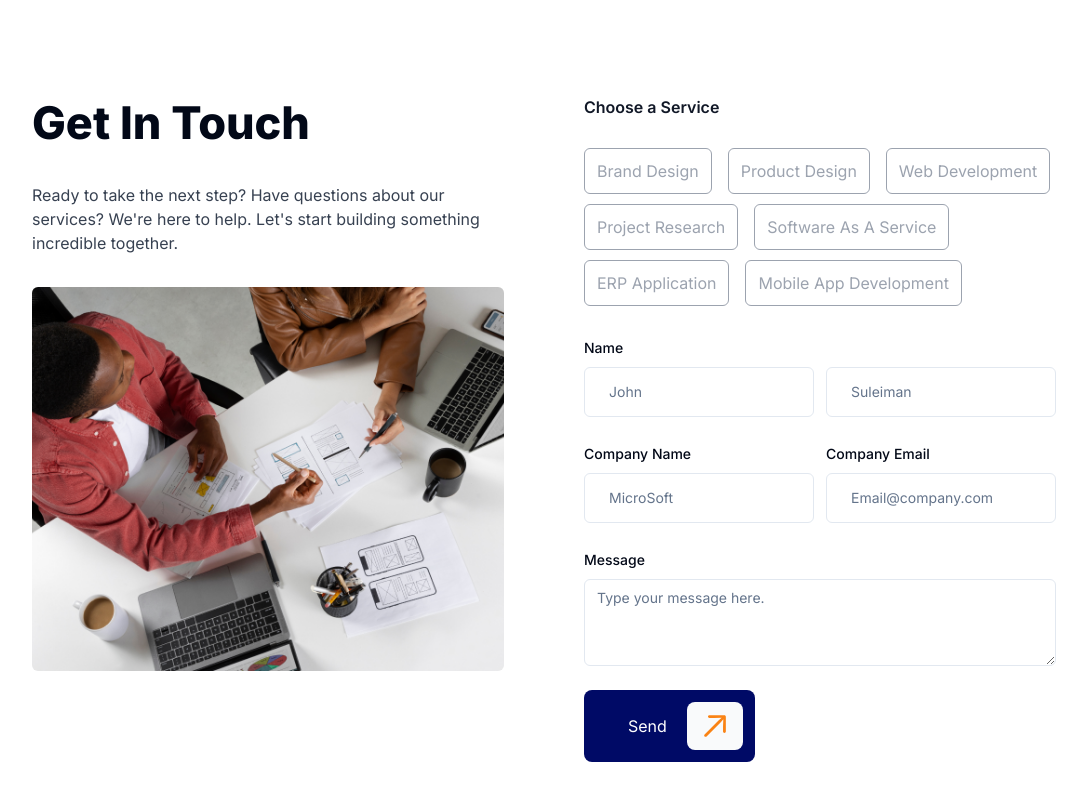
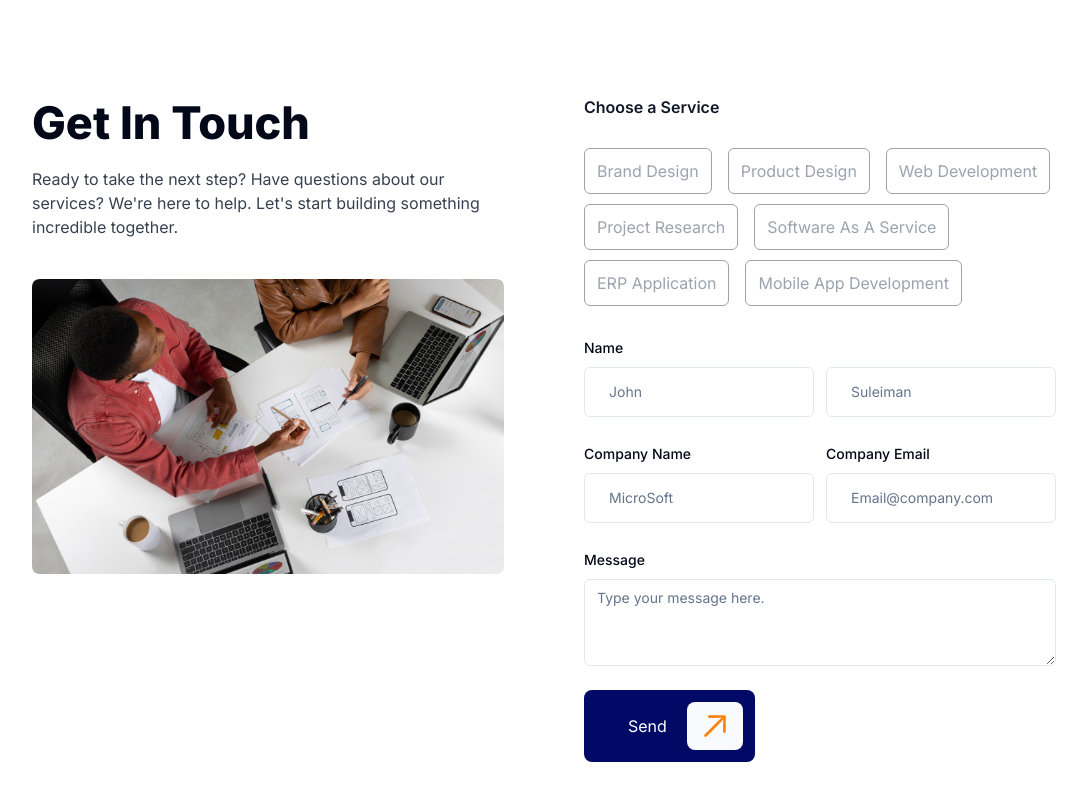
Before and after one commit to nivabit/nivabit, a Next.js app: page / in a window 1280 px wide. Shown: the part 5630-6430 px from the top of the page, without its empty margins (96-1183 px from the left). Built offline with nearby package versions, Linux system fonts and the light colour scheme.

Commit message:
fix contact form not align

```diff
--- a/src/components/home/Contact.tsx
+++ b/src/components/home/Contact.tsx
@@ -186,11 +186,11 @@ export default function Contact() {
         className='grid grid-cols-2 items-start gap-20 mb-28'
         id='contact-us'
       >
-        <div className='space-y-8 '>
-          <h2 className='text-gray-gray-900 text-[45px] font-extrabold leading-tight capitalize text-left'>
+        <div className=''>
+          <h2 className='text-gray-gray-900 text-[45px] font-extrabold leading-tight capitalize text-left mb-4'>
             get in touch
           </h2>
-          <p className='text-gray-700 text-left first-letter:uppercase'>
+          <p className='text-gray-700 text-left first-letter:uppercase mb-10'>
             Ready to take the next step? Have questions about our services?
             We&apos;re here to help. Let&apos;s start building something
             incredible together.
@@ -198,7 +198,7 @@ export default function Contact() {
           <Image
             src={ContactImage}
             alt='two people discussing'
-            className='w-full  h-96 object-cover rounded-md'
+            className='w-full  h-auto object-cover rounded-md mt-5'
           />
         </div>
         <div className='text-left space-y-10'>
```
